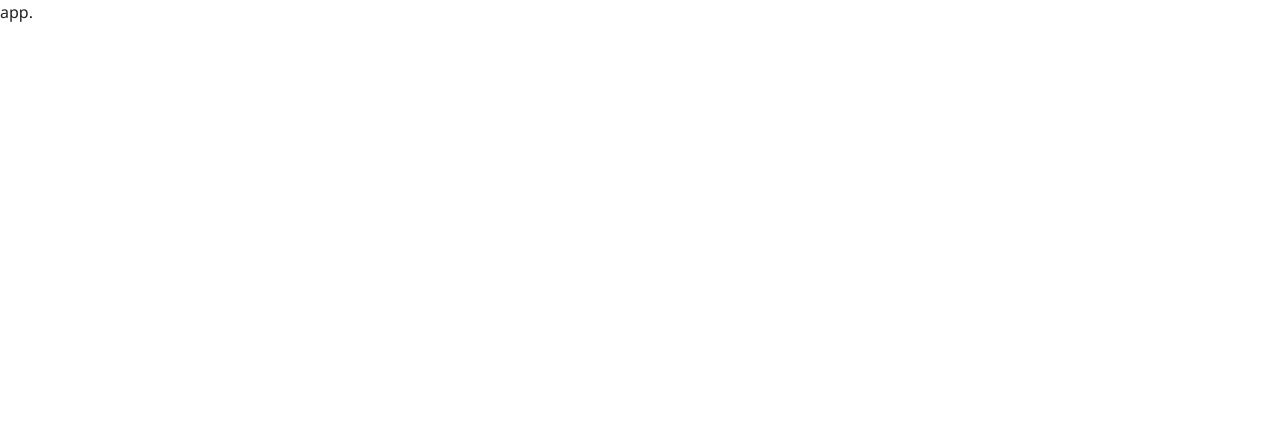
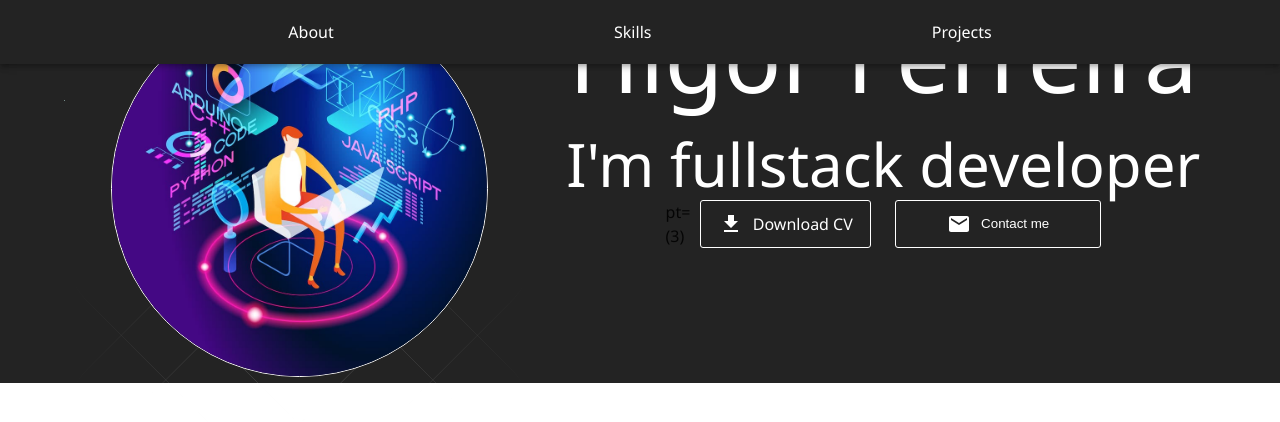
Before and after one commit to higor240/portifolio, a React (Vite) app: page / in a window 1280 px wide. Shown: the top 422 px of the page. Built offline with nearby package versions, Linux system fonts and the light colour scheme.

Commit message:
feat: create Hero components UI

```diff
--- a/src/App.tsx
+++ b/src/App.tsx
@@ -1,9 +1,12 @@
+import Home from "./pages/Home/Home"
+
 const App =() => {
 
 
   return (
     <>
-      app.
+
+      <Home/>
     </>
   )
 }
--- /dev/null
+++ b/src/pages/Home/Home.tsx
@@ -0,0 +1,15 @@
+import NavBar from "../../components/NavBar/NavBar"
+import Hero from "./sections/Hero/Hero"
+
+const Home = () => {
+
+
+  return (
+    <>
+      <NavBar/>
+      <Hero />
+    </>
+  )
+}
+
+export default Home
--- /dev/null
+++ b/src/pages/Home/sections/Hero/Hero.tsx
@@ -0,0 +1,79 @@
+import DownloadIcon from '@mui/icons-material/Download';
+import EmailIcon from '@mui/icons-material/Email';
+import { Box, Container, Grid, styled, Typography } from "@mui/material"
+import Avatar from "../../../../assets/images/avatar.jpg"
+import StyledButton from '../../../../components/StyledButton/StyledButton';
+import { AnimatedBackground } from '../../../../components/AnimatedBackground/AnimatedBackground';
+const Hero = () => {
+
+  const StyledHero = styled("div")(({ theme }) => ({
+    backgroundColor: theme.palette.primary.main,
+    Height: "100vh",
+    display: "flex",
+    alignItems: "center"
+  }))
+
+  const StyledImg = styled("img")(({ theme }) => ({
+    width: "80%",
+    borderRadius: "50%",
+    border: `1px solid ${theme.palette.primary.contrastText}`
+
+  }))
+
+  return (
+    <>
+
+      <StyledHero>
+        <Container maxWidth="lg">
+          <Grid container spacing={2}>
+
+            <Grid item xs={12} md={5}>
+              <Box position="relative">
+                <Box position="absolute" width={"100%"} top={100} right={0}>
+                  <AnimatedBackground/>
+
+                </Box>
+                <Box position="relative" textAlign="center">
+                  <StyledImg src={Avatar} />
+                </Box>
+
+              </Box>
+
+            </Grid>
+
+            <Grid item xs={12} md={7}>
+              <Typography color="primary.contrastText" variant="h1" textAlign="center" pb={(2)}>Higor Ferreira</Typography>
+              <Typography color="primary.contrastText" variant="h2" textAlign="center">I'm fullstack developer</Typography>
+              <Grid container display="flex" justifyContent="center" spacing={3}>
+                <Grid item xs={12} md={4} display="flex" justifyContent="center"> pt=(3)
+                  <StyledButton>
+                    <DownloadIcon />
+                    <Typography>
+                      Download CV
+                    </Typography>
+                  </StyledButton>
+                </Grid>
+                <Grid item xs={12} md={4} display="flex" justifyContent="center">
+                  <StyledButton>
+                    <EmailIcon />Contact me
+                  </StyledButton>
+                </Grid>
+
+              </Grid>
+
+
+
+            </Grid>
+          </Grid>
+        </Container>
+
+
+
+
+      </StyledHero>
+
+    </>
+  )
+}
+
+export default Hero
```
Also changed, not shown: src/assets/images/avatar.jpg (added).
